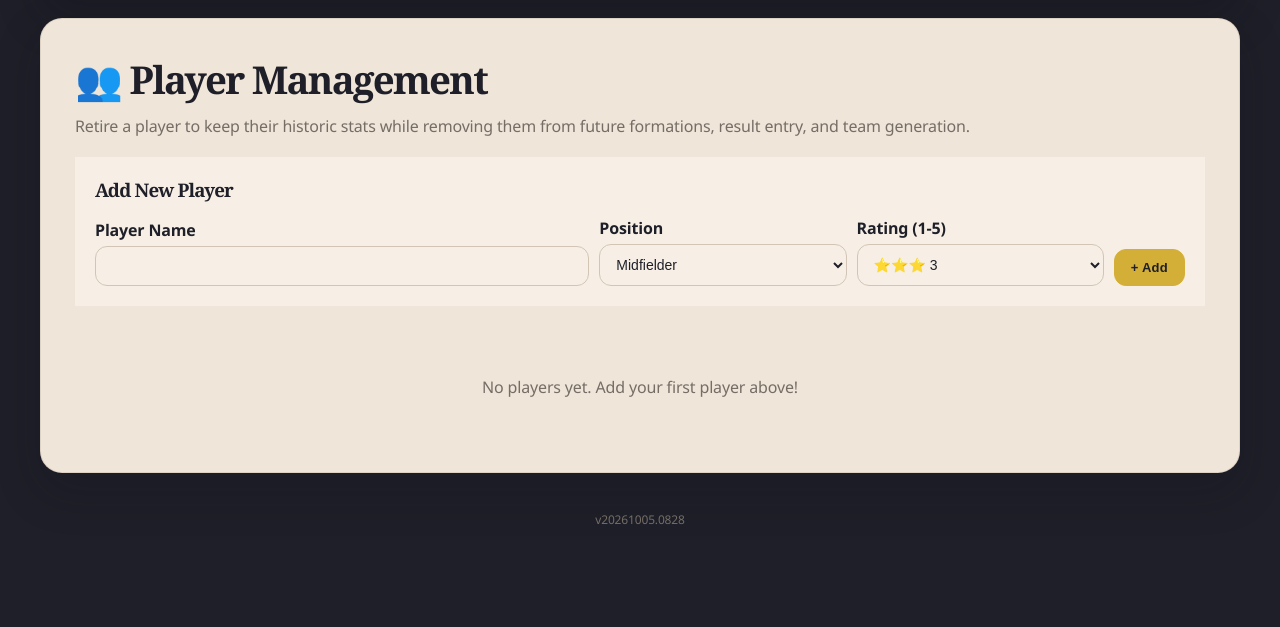
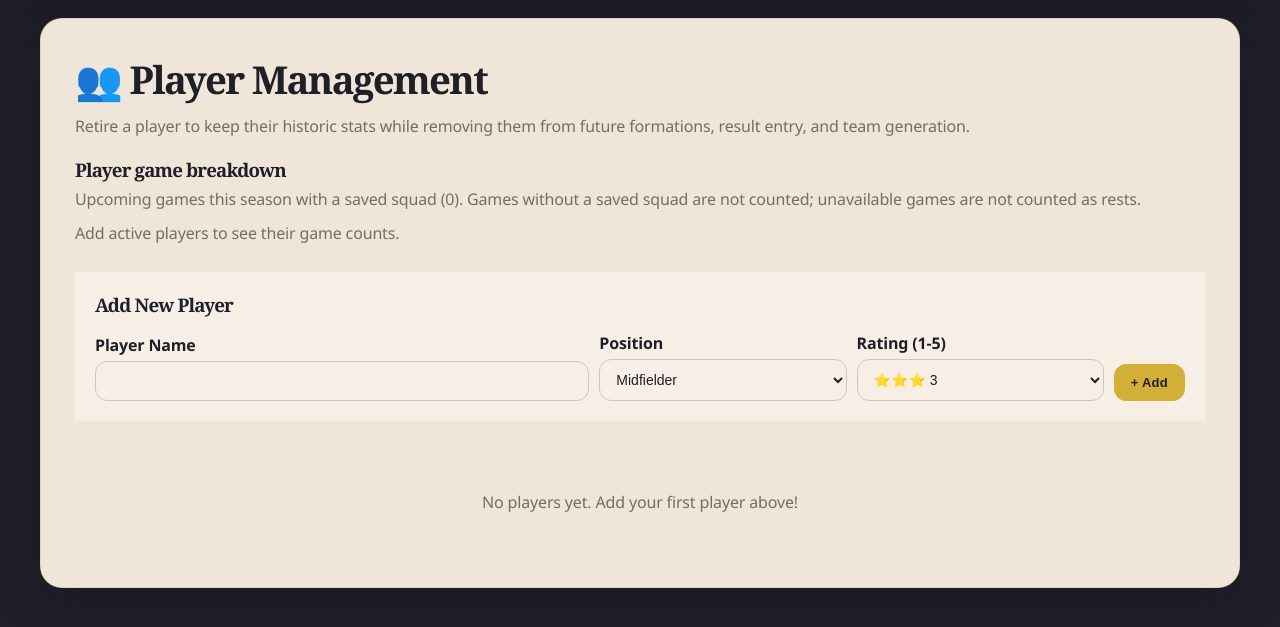
Before and after one commit to counterfitninja/frometowneagles, a Flask app: page /players in a window 1280 px wide. Shown: the part 140-767 px from the top of the page. Run offline with Flask 3, Linux system fonts and the light colour scheme; the visitor is signed in with stand-in values (Sample User, id 1); data comes from the database, SQL or seed files in the repository; data that the repository does not hold is empty.

Commit message:
Move player game breakdown to Players page
Co-authored-by: Copilot App <223556219+Copilot@users.noreply.github.com>

```diff
--- a/app.py
+++ b/app.py
@@ -244,7 +244,10 @@ def spreadsheet_text(value):
 @app.route('/players')
 @login_required
 def players():
+    import json
+
     today = datetime.now().date().isoformat()
+    _, season_start, season_end = current_season_bounds()
     with get_db() as conn:
         players_list = conn.execute('''
             SELECT * FROM players
@@ -254,11 +257,61 @@ def players():
             SELECT player_id, unavailable_date FROM player_unavailability
             WHERE unavailable_date >= ? ORDER BY unavailable_date
         ''', (today,)).fetchall()
+        squad_matches = conn.execute('''
+            SELECT m.match_date, f.data AS formation_data
+            FROM matches m
+            JOIN formations f ON f.id = m.formation_id
+            WHERE m.match_date >= ? AND m.match_date >= ? AND m.match_date < ?
+            ORDER BY m.match_date, m.id
+        ''', (today, season_start, season_end)).fetchall()
+
     unavailable_dates = {}
     for row in saved_rows:
         unavailable_dates.setdefault(row['player_id'], []).append(row['unavailable_date'])
+    active_players = [player for player in players_list if player['status'] == 'active']
+    player_game_summary = {
+        player['id']: {
+            'id': player['id'],
+            'name': player['name'],
+            'in_squad': 0,
+            'rested': 0,
+            'unavailable': 0,
+        }
+        for player in active_players
+    }
+    active_player_ids = {str(player['id']) for player in active_players}
+    unavailable_by_date = {}
+    for row in saved_rows:
+        unavailable_by_date.setdefault(row['unavailable_date'], set()).add(str(row['player_id']))
+
+    squad_game_count = 0
+    for match in squad_matches:
+        unavailable_ids = unavailable_by_date.get(match['match_date'], set()) & active_player_ids
+        formation_data = json.loads(match['formation_data'])
+        squad_ids = {
+            str(player['id'])
+            for formation in formation_data.get('formations', [])
+            for player in formation.get('players', []) + formation.get('subs', [])
+        }
+        if not squad_ids:
+            continue
+        squad_game_count += 1
+        squad_ids &= active_player_ids
+        for player_id in active_player_ids:
+            summary = player_game_summary[int(player_id)]
+            if player_id in unavailable_ids:
+                summary['unavailable'] += 1
+            elif player_id in squad_ids:
+                summary['in_squad'] += 1
+            else:
+                summary['rested'] += 1
+
     return render_template('players.html', players=players_list,
                            unavailable_dates=unavailable_dates,
+                           player_game_summary=sorted(
+                               player_game_summary.values(), key=lambda player: player['name'].casefold()
+                           ),
+                           squad_game_count=squad_game_count,
                            error=request.args.get('error'), version=VERSION)
 
 
@@ -2152,17 +2205,6 @@ def generate_teams():
          'total': num_games}
         for keeper in goalkeepers
     ]
-    stats['players'] = [
-        {
-            'id': player['id'],
-            'name': player['name'],
-            'in_squad': player_game_count[player['id']],
-            'rested': eligible_game_counts[player['id']] - player_game_count[player['id']],
-            'unavailable': num_games - eligible_game_counts[player['id']],
-        }
-        for player in sorted(players, key=lambda player: player['name'].casefold())
-    ]
-
     generator_settings = [
         ('generator_team_size', str(team_size)),
         ('generator_keeper_percentages', json.dumps(
--- a/templates/players.html
+++ b/templates/players.html
@@ -6,6 +6,40 @@
 <div class="card">
     <h2>👥 Player Management</h2>
     <p style="color: #756d66; margin: -8px 0 20px;">Retire a player to keep their historic stats while removing them from future formations, result entry, and team generation.</p>
+
+    <section aria-labelledby="player-game-summary-title" style="margin-bottom: 28px;">
+        <h3 id="player-game-summary-title" style="margin-bottom: 6px;">Player game breakdown</h3>
+        <p style="color: #756d66; margin-bottom: 12px;">
+            Upcoming games this season with a saved squad ({{ squad_game_count }}).
+            Games without a saved squad are not counted; unavailable games are not counted as rests.
+        </p>
+        {% if player_game_summary %}
+        <div style="max-height: 360px; overflow: auto; border: 1px solid #d2c5b6; border-radius: 10px; background: white;">
+            <table style="min-width: 440px; table-layout: fixed;">
+                <thead>
+                    <tr>
+                        <th scope="col" style="position: sticky; top: 0; z-index: 1;">Player</th>
+                        <th scope="col" style="position: sticky; top: 0; z-index: 1; width: 110px; text-align: center;">In squad</th>
+                        <th scope="col" style="position: sticky; top: 0; z-index: 1; width: 110px; text-align: center;">Rested</th>
+                        <th scope="col" style="position: sticky; top: 0; z-index: 1; width: 130px; text-align: center;">Not available</th>
+                    </tr>
+                </thead>
+                <tbody>
+                    {% for player in player_game_summary %}
+                    <tr data-player-id="{{ player.id }}">
+                        <td><strong>{{ player.name }}</strong></td>
+                        <td style="text-align: center; font-variant-numeric: tabular-nums;">{{ player.in_squad }}</td>
+                        <td style="text-align: center; font-variant-numeric: tabular-nums;">{{ player.rested }}</td>
+                        <td style="text-align: center; font-variant-numeric: tabular-nums;">{{ player.unavailable }}</td>
+                    </tr>
+                    {% endfor %}
+                </tbody>
+            </table>
+        </div>
+        {% else %}
+        <p style="color: #756d66;">Add active players to see their game counts.</p>
+        {% endif %}
+    </section>
 
     <form method="POST" action="/players/add" style="background: #f7efe5; padding: 20px; border-radius: 0; margin-bottom: 30px;">
         <h3 style="margin-bottom: 15px;">Add New Player</h3>
```
Also changed, not shown: templates/team_generator.html (+0 -83 lines), tests/test_saved_unavailability.py (+49 -0 lines), tests/test_team_generation.py (+0 -29 lines).
